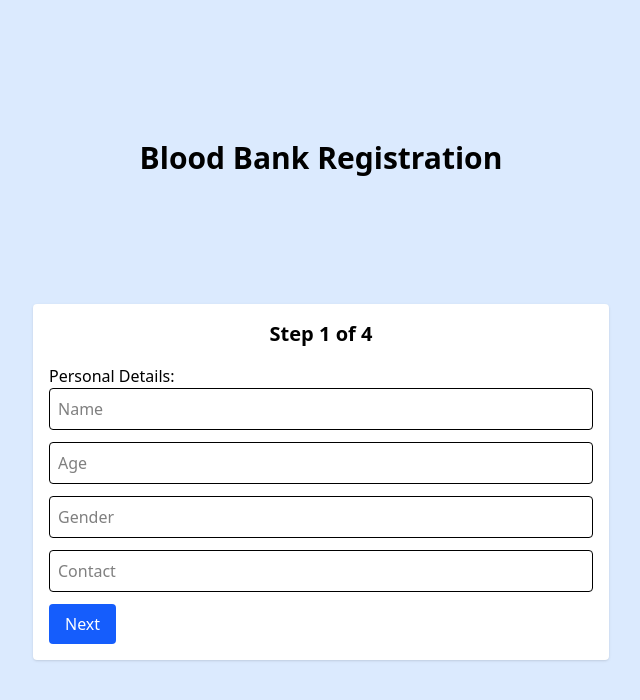
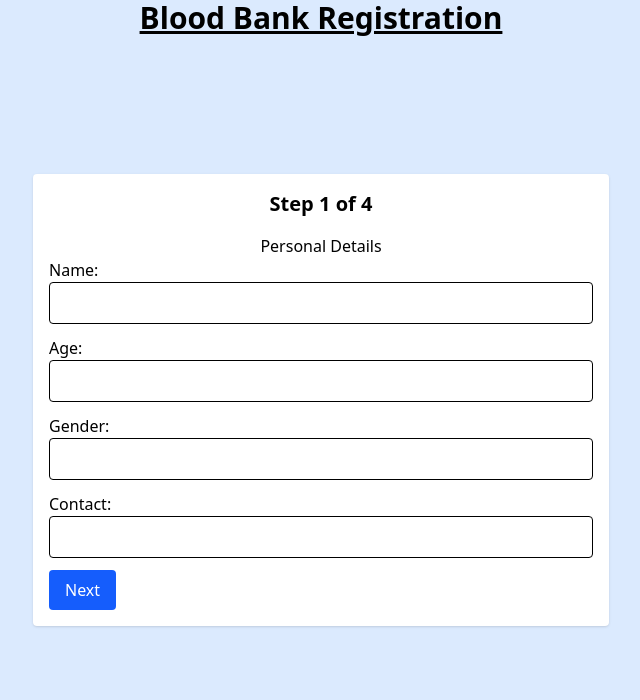
Before and after one commit to Mayursingh9111/Blood-Bank-Registration, a React (Vite) app in the folder client/: page / in a window 1280 px wide. Shown: the top 700 px of the page, without its empty margins (319-959 px from the left). Built offline with nearby package versions, Linux system fonts and the light colour scheme.

Commit message:
Final Update

```diff
--- a/client/src/App.jsx
+++ b/client/src/App.jsx
@@ -41,13 +41,13 @@ function MainForm() {
           !formData.gender ||
           !/^\d{10}$/.test(formData.contact)
         ) {
-          setError("Please fill all personal details correctly.");
+          alert("Please fill all personal details correctly.");
           return false;
         }
         break;
       case 2:
         if (!formData.bloodGroup || !formData.lastDonation) {
-          setError("Please provide your blood donation details.");
+          alert("Please provide your blood donation details.");
           return false;
         }
         break;
@@ -58,7 +58,7 @@ function MainForm() {
           !/^\d{6}$/.test(formData.pin) ||
           !formData.address
         ) {
-          setError("Please complete your address details.");
+          alert("Please complete your address details.");
           return false;
         }
         break;
@@ -132,7 +132,7 @@ export default function App() {
   return (
     <Router>
       <div className="min-h-screen bg-blue-100 flex items-center justify-center flex-col p-4">
-        <h1 className="text-center font-bold text-3xl mb-32">
+        <h1 className="text-center font-bold text-3xl fixed top-0 underline">
           Blood Bank Registration
         </h1>
 
--- a/client/src/Components/AddressDetails.jsx
+++ b/client/src/Components/AddressDetails.jsx
@@ -3,32 +3,32 @@ const AddressDetails = ({ formData, setFormData, nextStep, prevStep }) => {
     setFormData({ ...formData, [e.target.name]: e.target.value });
 
   return (
-    <div>
-      <h1>Address Details:</h1>
+    <>
+      <h1 className="text-center">Address Details:</h1>
+      <label>State:</label>
       <input
         name="state"
-        placeholder="State"
         value={formData.state}
         onChange={handleChange}
         className="input"
       />
+      <label>City:</label>
       <input
         name="city"
-        placeholder="City"
         value={formData.city}
         onChange={handleChange}
         className="input"
       />
+      <label>PinCode:</label>
       <input
         name="pin"
-        placeholder="PIN Code"
         value={formData.pin}
         onChange={handleChange}
         className="input"
       />
+      <label>Address:</label>
       <textarea
         name="address"
-        placeholder="Address"
         value={formData.address}
         onChange={handleChange}
         className="input"
@@ -41,7 +41,7 @@ const AddressDetails = ({ formData, setFormData, nextStep, prevStep }) => {
           Next
         </button>
       </div>
-    </div>
+    </>
   );
 };
 
--- a/client/src/Components/BloodDetails.jsx
+++ b/client/src/Components/BloodDetails.jsx
@@ -3,25 +3,25 @@ const BloodDetails = ({ formData, setFormData, nextStep, prevStep }) => {
     setFormData({ ...formData, [e.target.name]: e.target.value });
 
   return (
-    <div>
-      <h1>Blood Details:</h1>
+    <>
+      <h1 className="text-center">Blood Details:</h1>
+      <label>Blood Group:</label>
       <input
         name="bloodGroup"
-        placeholder="Blood Group"
         value={formData.bloodGroup}
         onChange={handleChange}
         className="input"
       />
+      <label>Last Donation Date:</label>
       <input
         name="lastDonation"
-        placeholder="Last Donation Date"
         value={formData.lastDonation}
         onChange={handleChange}
         className="input"
       />
+      <label>Any Complications?</label>
       <input
         name="complications"
-        placeholder="Any Complications?"
         value={formData.complications}
         onChange={handleChange}
         className="input"
@@ -34,7 +34,7 @@ const BloodDetails = ({ formData, setFormData, nextStep, prevStep }) => {
           Next
         </button>
       </div>
-    </div>
+    </>
   );
 };
 
--- a/client/src/Components/PersonalDetails.jsx
+++ b/client/src/Components/PersonalDetails.jsx
@@ -5,32 +5,32 @@ const PersonalDetails = ({ formData, setFormData, nextStep }) => {
     setFormData({ ...formData, [e.target.name]: e.target.value });
 
   return (
-    <div>
-      <h1>Personal Details:</h1>
+    <>
+      <h1 className="text-center">Personal Details</h1>
+      <label>Name:</label>
       <input
         name="name"
-        placeholder="Name"
         value={formData.name}
         onChange={handleChange}
         className="input"
       />
+      <label>Age:</label>
       <input
         name="age"
-        placeholder="Age"
         value={formData.age}
         onChange={handleChange}
         className="input"
       />
+      <label>Gender:</label>
       <input
         name="gender"
-        placeholder="Gender"
         value={formData.gender}
         onChange={handleChange}
         className="input"
       />
+      <label>Contact:</label>
       <input
         name="contact"
-        placeholder="Contact"
         value={formData.contact}
         onChange={handleChange}
         className="input"
@@ -38,7 +38,7 @@ const PersonalDetails = ({ formData, setFormData, nextStep }) => {
       <button onClick={nextStep} className="btn">
         Next
       </button>
-    </div>
+    </>
   );
 };
 
--- a/client/src/Components/ReviewSubmit.jsx
+++ b/client/src/Components/ReviewSubmit.jsx
@@ -1,5 +1,6 @@
 const ReviewSubmit = ({ formData, prevStep, handleSubmit }) => (
-  <div>
+
+  <>
     <pre className="mb-4">{JSON.stringify(formData, null, 2)}</pre>
     <div className="flex justify-between">
       <button onClick={prevStep} className="btn">
@@ -9,7 +10,8 @@ const ReviewSubmit = ({ formData, prevStep, handleSubmit }) => (
         Submit
       </button>
     </div>
-  </div>
+    </>
+
 );
 
 export default ReviewSubmit;
--- a/client/src/Components/SuccessPage.jsx
+++ b/client/src/Components/SuccessPage.jsx
@@ -2,15 +2,16 @@ import React from "react";
 import { Link } from "react-router-dom";
 
 const SuccessPage = () => (
+  <>
     <div className="text-center space-y-4">
       <h2 className="text-green-600 text-xl font-bold">
         Registration Successful!
       </h2>
-    <Link to="/" className="text-blue-500 underline">
+      <Link to="/" className="text-blue-500 text-2xl underline">
         Register another donor
       </Link>
-
     </div>
+  </>
 );
 
 export default SuccessPage;
```
Also changed, not shown: 1 other file (tests, documents, lock files or other folders). Lines whose indentation alone changed are shown as unchanged.
